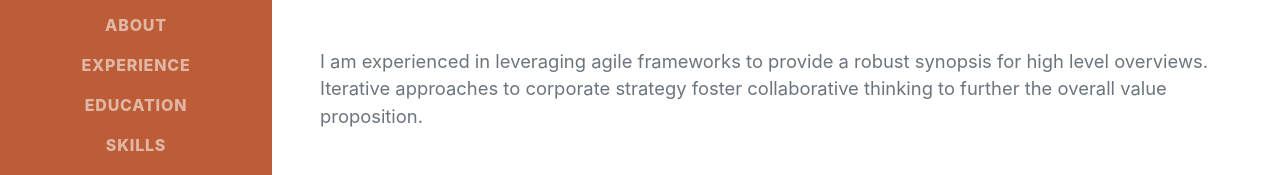
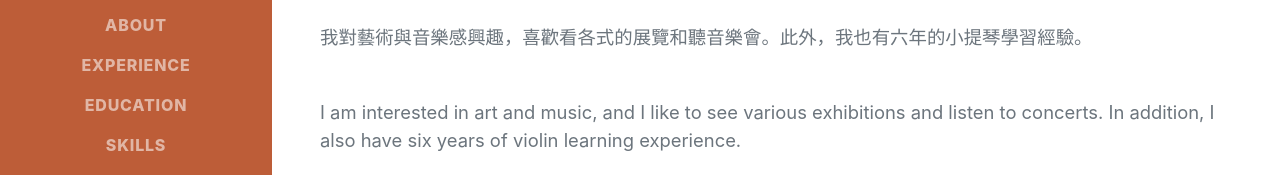
Before and after one commit to 1223cccr/1223cccr.github.io, a plain HTML site: page index.html in a window 1280 px wide. Shown: the part 367-542 px from the top of the page. Drawn offline with nearby package versions, Linux system fonts and the light colour scheme; a web font is replaced by a local one.

Commit message:
ˇˇˇˇ

```diff
--- a/index.html
+++ b/index.html
@@ -47,7 +47,8 @@
                         3542 Berry Street · Cheyenne Wells, CO 80810 · (317) 585-8468 ·
                         <a href="mailto:name@email.com">name@email.com</a>
                     </div>
-                    <p class="lead mb-5">I am experienced in leveraging agile frameworks to provide a robust synopsis for high level overviews. Iterative approaches to corporate strategy foster collaborative thinking to further the overall value proposition.</p>
+                    <p class="lead mb-5">我對藝術與音樂感興趣，喜歡看各式的展覽和聽音樂會。此外，我也有六年的小提琴學習經驗。</p>
+                    <p class="lead mb-5">I am interested in art and music, and I like to see various exhibitions and listen to concerts. In addition, I also have six years of violin learning experience.</p>
                     <div class="social-icons">
                         <a class="social-icon" href="#!"><i class="fab fa-linkedin-in"></i></a>
                         <a class="social-icon" href="#!"><i class="fab fa-github"></i></a>
```
